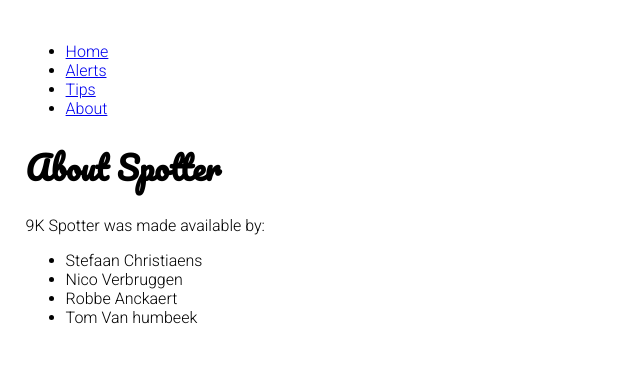
After one commit to oSoc13/Code9000, a PHP site: the page made by templates/account.phtml in a window 1280 px wide. The commit adds this page. Shown: the top 368 px of the page, without its empty margins (0-640 px from the left). Run offline with PHP 8.4, Linux system fonts and the light colour scheme; the template is opened without the code that fills it, so the values that code supplies are empty; some libraries are stand-ins or nearby versions.

Commit message:
start user views

```diff
--- a/index.php
+++ b/index.php
@@ -233,6 +233,10 @@ $app->post('/login', function () use ($app) {
     $app->redirect('/code9000/login/'.$msg);
 });
 
+$app->get('/account' function () use ($app) {
+    $app->render('account.phtml');
+});
+
 
 
 /***********************
--- /dev/null
+++ b/templates/account.phtml
@@ -0,0 +1,61 @@
+<?php
+/**
+9K SPOTTER ACCOUNT PAGE
+---------
+# COPYRIGHT
+(c) 2013, OKFN Belgium. Some rights reserved.
+
+# AUTHOR
+Stefaan Christiaens (stefaan.ch@gmail.com)
+*/
+?>
+<!doctype html>
+<html dir="ltr" lang="nl-be">
+    <head>
+        <!-- CHARACTER ENCODING -->
+        <meta charset="UTF-8">
+        <!-- LATEST VERSION OF RENDERING ENGINE -->
+        <meta http-equiv="X-UA-Compatible" content="IE=edge,chrome=1">
+        <!-- MOST IMPORTANT SEO FRIENDLY TAG -->
+        <title>About 9K</title>
+        <!-- OTHER IMPORTANT SEO TAGS -->
+        <meta name="description" content="">
+        <meta name="keywords" content="">
+        <meta name="author" content="">
+        <meta name="copyright" content="">
+        <!-- HUMANS.TXT FILE -->
+        <link rel="author" type="text/plain" href="humans.txt">
+        <!-- MOBILE VIEWPORT -->
+        <meta name="viewport" content="width=device-width">
+        <!-- LINK MY OWN STYLESHEET -->
+        <link rel="stylesheet" href="/Code9000/styles/index.css">
+    </head>
+<body>
+<!-- LAYOUT / TYPO / CONTENT -->
+<div id="page-wrapper" class="page">
+    <nav>
+        <ul>
+            <li><a href='/Code9000/home'>Home</a></li>
+            <li><a href='/Code9000/alerts'>Alerts</a></li>
+            <li><a href='/Code9000/tips'>Tips</a></li>
+            <li><a href='/Code9000/about'>About</a></li>
+        </ul>
+    </nav>
+    <h1>About Spotter</h1>
+    <section>
+        <p>9K Spotter was made available by:</p>
+        <ul>
+            <li>Stefaan Christiaens</li>
+            <li>Nico Verbruggen</li>
+            <li>Robbe Anckaert</li>
+            <li>Tom Van humbeek</li>
+        </ul>
+    </section>
+</div>
+<!-- BOTTOM SCRIPTS -->
+<!-- 1. GRAB GOOGLE'S JQUERY CDN -->
+<script src="http://ajax.googleapis.com/ajax/libs/jquery/2.0.2/jquery.min.js"></script>
+<!-- 2. FALLBACK TO LOCAL JQUERY IF CDN NOT ACTIVE -->
+<script>window.jQuery || document.write('<script src="_scripts/libs/jquery-2.0.2.js"><\/script>')</script>
+</body>
+</html>
```
